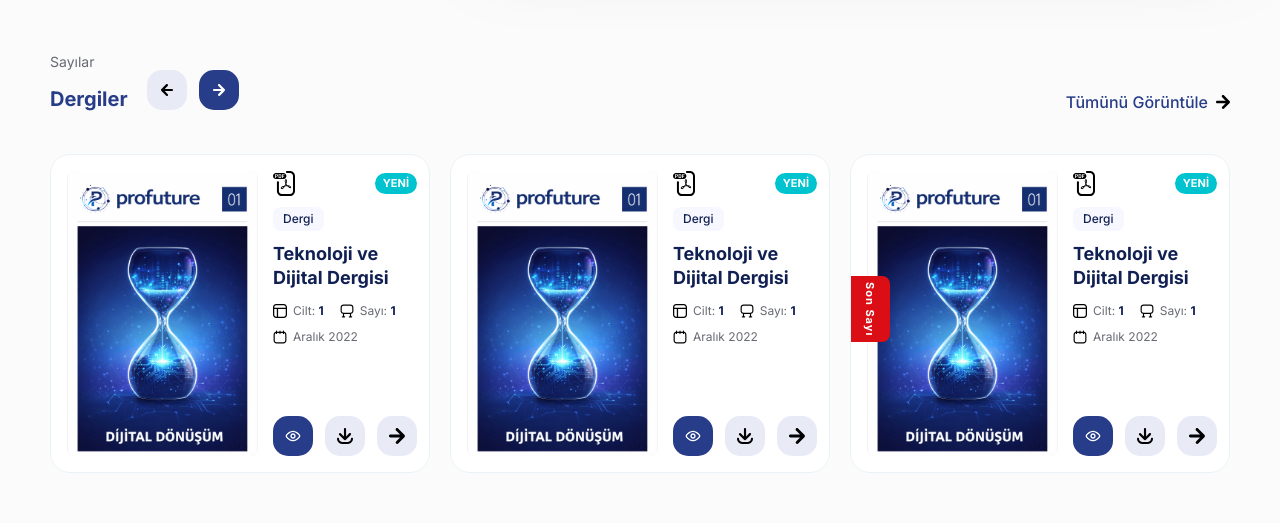
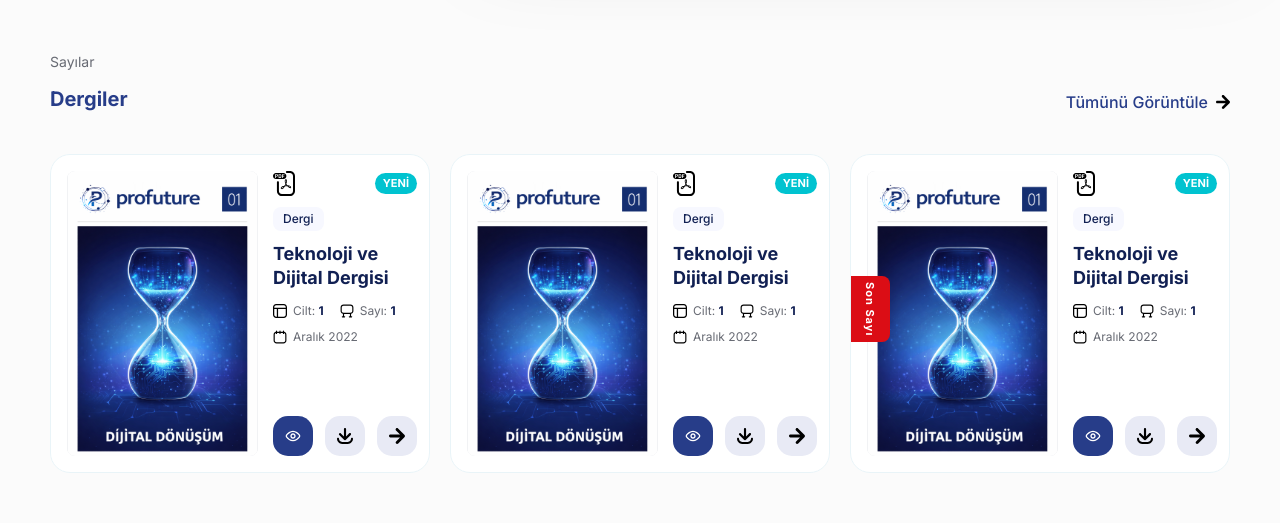
Before and after one commit to emre15900/zeplin-creative-case, a Next.js app: page / in a window 1280 px wide. Shown: the part 1276-1799 px from the top of the page. Built offline with nearby package versions, Linux system fonts and the light colour scheme.

Commit message:
journals update

```diff
--- a/package.json
+++ b/package.json
@@ -12,7 +12,8 @@
     "lucide-react": "^0.562.0",
     "next": "16.1.2",
     "react": "19.2.3",
-    "react-dom": "19.2.3"
+    "react-dom": "19.2.3",
+    "swiper": "^12.0.3"
   },
   "devDependencies": {
     "@tailwindcss/postcss": "^4",
--- a/src/components/Hero.tsx
+++ b/src/components/Hero.tsx
@@ -44,9 +44,11 @@ export default function Hero() {
               </div>
 
               {/* CTA Button */}
-              <button className="inline-flex cursor-pointer items-center gap-3 bg-[#273D89] text-white px-5 sm:px-6 py-3 sm:py-4 rounded-full text-[13px] sm:text-[14px] font-semibold hover:bg-[#1a2d6b] transition-all">
-                Dergiyi Görüntüle
-                <Icon name="right" size={16} className="invert max-w-4 max-h-4" />
+              <button>
+                <a href="https://www.w3.org/WAI/ER/tests/xhtml/testfiles/resources/pdf/dummy.pdf" target="_blank" rel="noreferrer" className="inline-flex cursor-pointer items-center gap-3 bg-[#273D89] text-white px-5 sm:px-6 py-3 sm:py-4 rounded-full text-[13px] sm:text-[14px] font-semibold hover:bg-[#1a2d6b] transition-all">
+                  Dergiyi Görüntüle
+                  <Icon name="right" size={16} className="invert max-w-4 max-h-4" />
+                </a>
               </button>
             </div>
           </div>
--- a/src/components/JournalScope.tsx
+++ b/src/components/JournalScope.tsx
@@ -28,10 +28,19 @@ export default function JournalScope() {
             </p>
 
             {/* Button */}
-            <button className="inline-flex mt-6 sm:mt-10 items-center gap-[10px] border border-[#ACB1C6] px-[15px] py-[14px] sm:py-[16.5px] rounded-[50px] text-[14px] sm:text-[16px] font-normal text-[#2A2C31] hover:border-[#273D89] hover:text-[#273D89] transition-all w-[130px] sm:w-[150px] h-[50px] sm:h-[55px] justify-center cursor-pointer">
-              <span>Detay</span>
-              <Icon name="right" size={16} />
-            </button>
+            <div>
+              <button >
+                <a href="https://www.w3.org/WAI/ER/tests/xhtml/testfiles/resources/pdf/dummy.pdf"
+                  target="_blank"
+                  rel="noreferrer"
+                  aria-label="Detay"
+                  className="inline-flex mt-6 sm:mt-10 items-center gap-[10px] border border-[#ACB1C6] px-[15px] py-[14px] sm:py-[16.5px] rounded-[50px] text-[14px] sm:text-[16px] font-normal text-[#2A2C31] hover:border-[#273D89] hover:text-[#273D89] transition-all w-[130px] sm:w-[150px] h-[50px] sm:h-[55px] justify-center cursor-pointer"
+                >
+                  Detay
+                  <Icon name="right" size={16} />
+                </a>
+              </button>
+            </div>
           </div>
 
           {/* Right - Magazine Image - Hidden on mobile/tablet, visible on desktop */}
--- a/src/components/Journals.tsx
+++ b/src/components/Journals.tsx
@@ -1,7 +1,12 @@
 'use client';
 
 import Image from 'next/image';
+import { Navigation } from 'swiper/modules';
+import { Swiper, SwiperSlide } from 'swiper/react';
 import Icon from './Icon';
+
+import 'swiper/css';
+import 'swiper/css/navigation';
 
 interface JournalItem {
   id: number;
@@ -12,6 +17,9 @@ interface JournalItem {
   badge: string;
   hasRibbon?: boolean;
   image: string;
+  browseUrl: string;
+  downloadUrl: string;
+  detailUrl: string;
 }
 
 const journals: JournalItem[] = [
@@ -23,6 +31,9 @@ const journals: JournalItem[] = [
     date: 'Aralık 2022',
     badge: 'Dergi',
     image: '/img/dergiler.svg',
+    browseUrl: 'https://www.w3.org/WAI/ER/tests/xhtml/testfiles/resources/pdf/dummy.pdf',
+    downloadUrl: 'https://www.w3.org/WAI/ER/tests/xhtml/testfiles/resources/pdf/dummy.pdf',
+    detailUrl: '/dergiler/1',
   },
   {
     id: 2,
@@ -32,6 +43,9 @@ const journals: JournalItem[] = [
     date: 'Aralık 2022',
     badge: 'Dergi',
     image: '/img/dergiler.svg',
+    browseUrl: 'https://www.w3.org/WAI/ER/tests/xhtml/testfiles/resources/pdf/dummy.pdf',
+    downloadUrl: 'https://www.w3.org/WAI/ER/tests/xhtml/testfiles/resources/pdf/dummy.pdf',
+    detailUrl: '/dergiler/2',
   },
   {
     id: 3,
@@ -42,6 +56,9 @@ const journals: JournalItem[] = [
     badge: 'Dergi',
     hasRibbon: true,
     image: '/img/dergiler.svg',
+    browseUrl: 'https://www.w3.org/WAI/ER/tests/xhtml/testfiles/resources/pdf/dummy.pdf',
+    downloadUrl: 'https://www.w3.org/WAI/ER/tests/xhtml/testfiles/resources/pdf/dummy.pdf',
+    detailUrl: '/dergiler/3',
   },
 ];
 
@@ -115,15 +132,30 @@ function JournalCard({ journal }: { journal: JournalItem }) {
 
         {/* Action Buttons */}
         <div className="flex items-center gap-2 sm:gap-3 mt-4 sm:mt-auto pt-3 sm:pt-4">
-          <button className="w-9 h-9 sm:w-10 sm:h-10 cursor-pointer rounded-[12px] sm:rounded-[15px] bg-[#273D89] flex items-center justify-center hover:bg-[#1e3070] transition-colors">
+          <a
+            href={journal.browseUrl}
+            target="_blank"
+            rel="noreferrer"
+            aria-label="Gözat"
+            className="w-9 h-9 sm:w-10 sm:h-10 rounded-[12px] sm:rounded-[15px] bg-[#273D89] flex items-center justify-center hover:bg-[#1e3070] transition-colors"
+          >
             <Icon name="eye" size={16} className="invert" />
-          </button>
-          <button className="w-9 h-9 sm:w-10 sm:h-10 cursor-pointer rounded-[12px] sm:rounded-[15px] bg-[#E8EAF5] flex items-center justify-center hover:bg-[#d8daea] transition-colors">
+          </a>
+          <a
+            href={journal.downloadUrl}
+            download
+            aria-label="İndir"
+            className="w-9 h-9 sm:w-10 sm:h-10 rounded-[12px] sm:rounded-[15px] bg-[#E8EAF5] flex items-center justify-center hover:bg-[#d8daea] transition-colors"
+          >
             <Icon name="download" size={16} className="text-[#676A73]" />
-          </button>
-          <button className="w-9 h-9 sm:w-10 sm:h-10 cursor-pointer rounded-[12px] sm:rounded-[15px] bg-[#E8EAF5] flex items-center justify-center hover:bg-[#d8daea] transition-colors">
+          </a>
+          <a
+            href={journal.detailUrl}
+            aria-label="Detay"
+            className="w-9 h-9 sm:w-10 sm:h-10 rounded-[12px] sm:rounded-[15px] bg-[#E8EAF5] flex items-center justify-center hover:bg-[#d8daea] transition-colors"
+          >
             <Icon name="right" size={16} className="text-[#676A73]" />
-          </button>
+          </a>
         </div>
       </div>
     </div>
@@ -146,10 +178,16 @@ export default function Journals() {
 
             {/* Nav Arrows */}
             <div className="flex items-center gap-2 sm:gap-3 pb-1">
-              <button className="w-9 h-9 sm:w-10 sm:h-10 cursor-pointer rounded-[12px] sm:rounded-[15px] bg-[#E8EAF5] flex items-center justify-center hover:bg-[#d8daea] transition-colors group">
+              <button
+                type="button"
+                className="journals-swiper-prev w-9 h-9 sm:w-10 sm:h-10 cursor-pointer rounded-[12px] sm:rounded-[15px] bg-[#E8EAF5] flex items-center justify-center hover:bg-[#d8daea] transition-colors group"
+              >
                 <Icon name="left" size={12} className="text-[#ACB1C6] group-hover:text-[#676A73]" />
               </button>
-              <button className="w-9 h-9 sm:w-10 sm:h-10 cursor-pointer rounded-[12px] sm:rounded-[15px] bg-[#273D89] flex items-center justify-center hover:bg-[#1e3070] transition-colors">
+              <button
+                type="button"
+                className="journals-swiper-next w-9 h-9 sm:w-10 sm:h-10 cursor-pointer rounded-[12px] sm:rounded-[15px] bg-[#273D89] flex items-center justify-center hover:bg-[#1e3070] transition-colors"
+              >
                 <Icon name="right" size={12} className="invert" />
               </button>
             </div>
@@ -163,11 +201,27 @@ export default function Journals() {
         </div>
 
         {/* Journals Grid */}
-        <div className="grid grid-cols-1 md:grid-cols-2 lg:grid-cols-3 gap-4 sm:gap-5">
+        <Swiper
+          modules={[Navigation]}
+          navigation={{
+            prevEl: '.journals-swiper-prev',
+            nextEl: '.journals-swiper-next',
+            disabledClass: 'opacity-50 pointer-events-none',
+          }}
+          spaceBetween={16}
+          slidesPerView={1}
+          breakpoints={{
+            640: { slidesPerView: 2, spaceBetween: 20 },
+            1024: { slidesPerView: 3, spaceBetween: 20 },
+          }}
+          className="journals-swiper"
+        >
           {journals.map((journal) => (
-            <JournalCard key={journal.id} journal={journal} />
+            <SwiperSlide key={journal.id} className="h-auto">
+              <JournalCard journal={journal} />
+            </SwiperSlide>
           ))}
-        </div>
+        </Swiper>
       </div>
     </section>
   );
```
Also changed, not shown: 1 other file (tests, documents, lock files or other folders).
